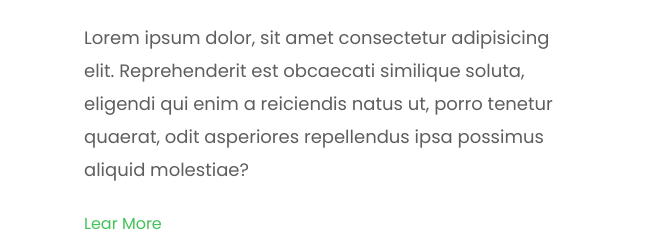
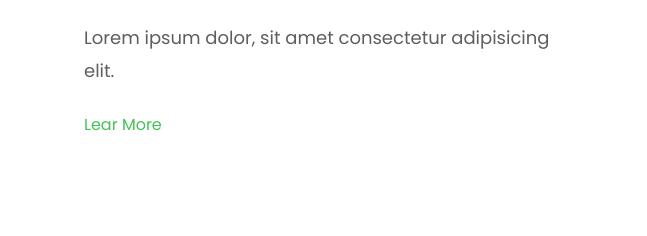
Before and after one commit to rodrigoferreiradantas/Projeto-2, a plain HTML site: page index.html in a window 1280 px wide. Shown: the part 858-1094 px from the top of the page, without its empty margins (0-647 px from the left). After the commit the page ends 995 px from the top, so only its background shows below. Drawn offline with Linux system fonts and the light colour scheme.

Commit message:
alteração no paragrafo principal

```diff
--- a/index.html
+++ b/index.html
@@ -21,7 +21,7 @@
 
         <div>
             <h1>Wide Coverage Location</h1>
-            <p>Lorem ipsum dolor, sit amet consectetur adipisicing elit. Reprehenderit est obcaecati similique soluta, eligendi qui enim a reiciendis natus ut, porro tenetur quaerat, odit asperiores repellendus ipsa possimus aliquid molestiae?</p>
+            <p>Lorem ipsum dolor, sit amet consectetur adipisicing elit.</p>
 
             <a class="lear-more">Lear More</a>
 
```
